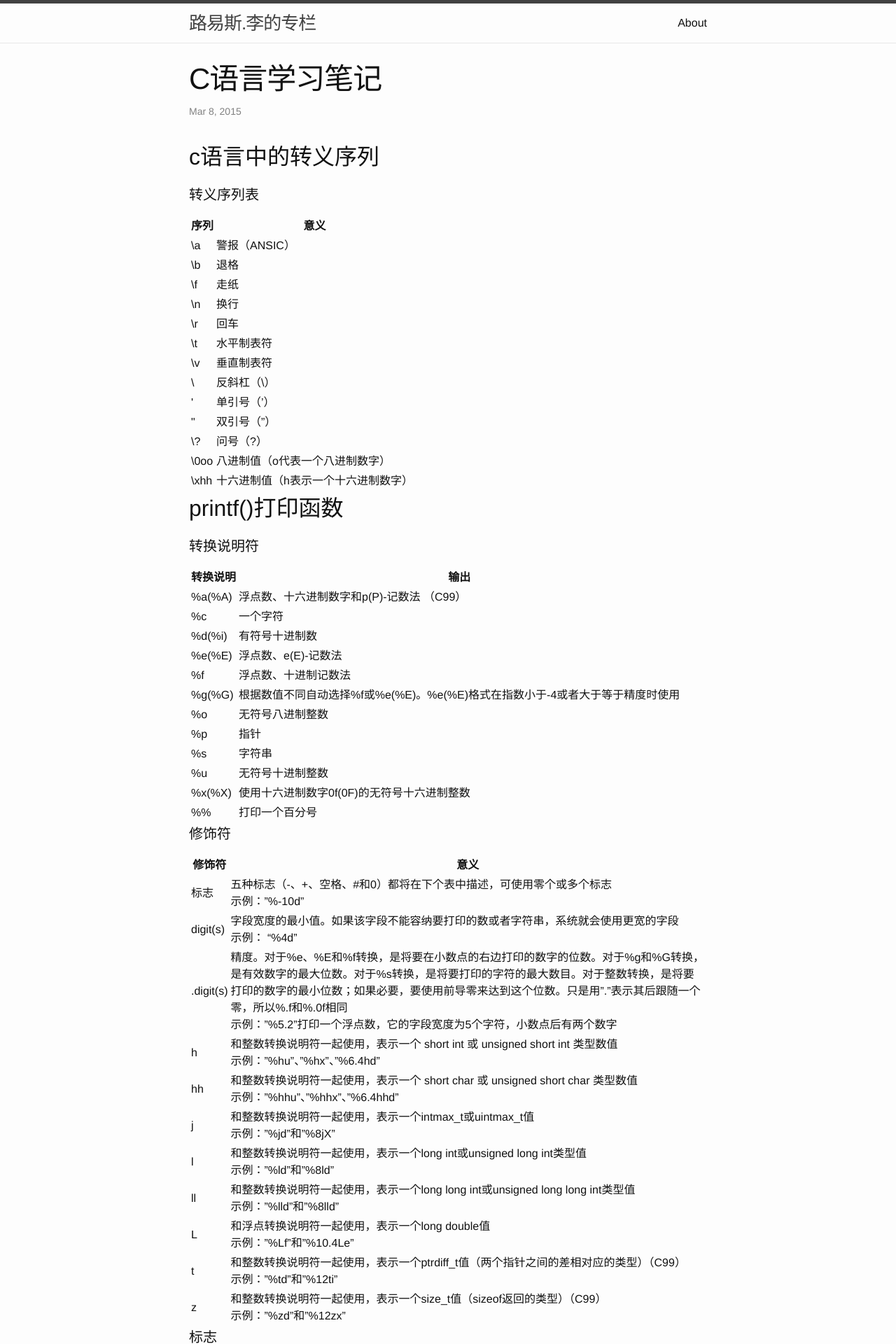
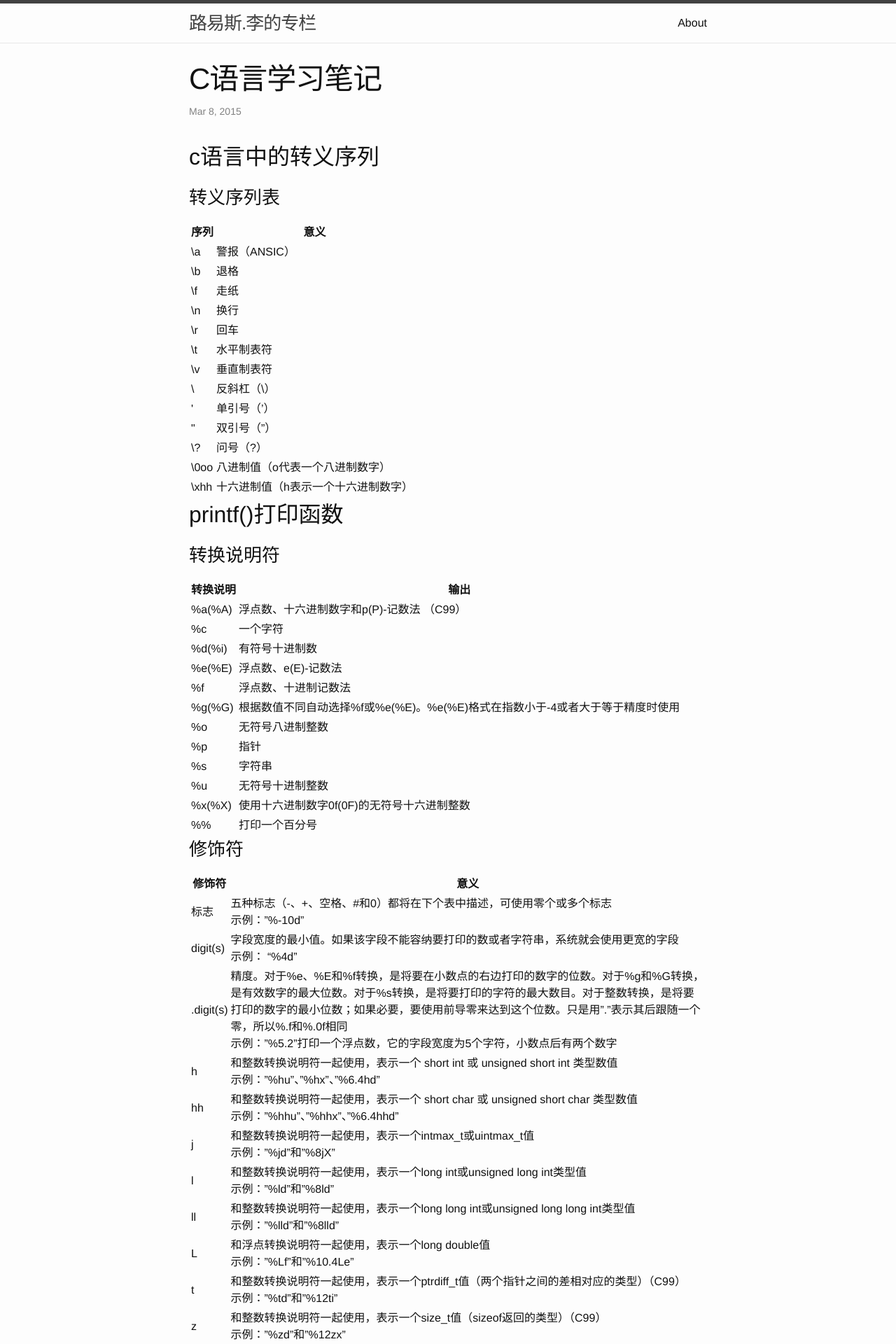
Before and after one commit to louislee92/louislee92.github.com, a Jekyll site: the page built from _posts/2015-03-08-C语言学习笔记.md, in a window 1280 px wide. Shown: the top 1920 px of the page at 70% size. Built offline with Jekyll 4.4.1, drawn with Linux system fonts in a browser that asks for light colours.

```diff
--- a/_posts/2015-03-08-C语言学习笔记.md
+++ b/_posts/2015-03-08-C语言学习笔记.md
@@ -8,10 +8,10 @@ tags:
 ---
 
 ##c语言中的转义序列
-####转义序列表
+###转义序列表
 
 序列  | 意义
---------------|--------------
+---|---
 \a | 警报（ANSIC）
 \b | 退格
 \f | 走纸
@@ -27,7 +27,7 @@ tags:
 \xhh| 十六进制值（h表示一个十六进制数字）
 
 ##printf()打印函数
-####转换说明符
+###转换说明符
 
 转换说明  | 输出
 --------------|--------------
@@ -45,7 +45,7 @@ tags:
 %% | 打印一个百分号
 
 
-####修饰符
+###修饰符
 
 修饰符 | 意义
 --------------|--------------
@@ -61,7 +61,7 @@ L | 和浮点转换说明符一起使用，表示一个long double值<br>示例
 t |和整数转换说明符一起使用，表示一个ptrdiff_t值（两个指针之间的差相对应的类型）（C99）<br>示例："%td"和"%12ti"
 z |  和整数转换说明符一起使用，表示一个size_t值（sizeof返回的类型）（C99）<br>示例："%zd"和"%12zx"
 
-####标志
+###标志
 
 标志           | 意义
 --------------|--------------
```
